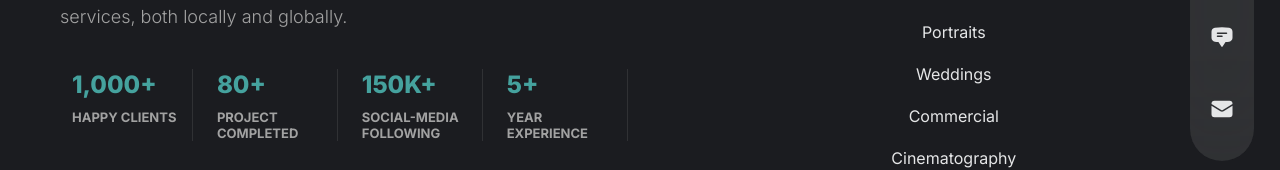
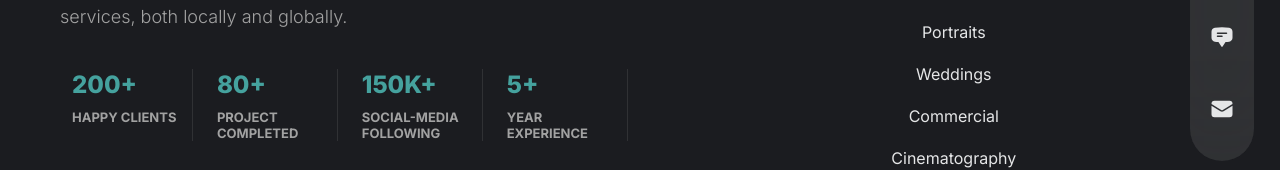
Before and after one commit to kayode-victor/faisal-portfolio, a Next.js app: page /about in a window 1280 px wide. Shown: the part 435-605 px from the top of the page. Built offline with nearby package versions, Linux system fonts and the light colour scheme.

Commit message:
Mew file working-2

```diff
--- a/pages/about/index.jsx
+++ b/pages/about/index.jsx
@@ -35,7 +35,7 @@ const About = () => {
           <div className="flex py-4 lg:py-2 lg:flex flex-1 px-2 gap-2">
             <div className="relative flex-1 px-4 after:w-[1px] after:h-full after:bg-white/10 after:absolute after:top-0 after:right-0">
               <h4 className="text-secondary font-extrabold text-2xl">
-                <CountUp start={900} end={1000} duration={5} delay={1} />+
+                <CountUp start={150} end={200} duration={5} delay={1} />+
               </h4>
               <p className="uppercase text-[13px] font-bold leading-4 pt-2">
                 Happy clients
```
